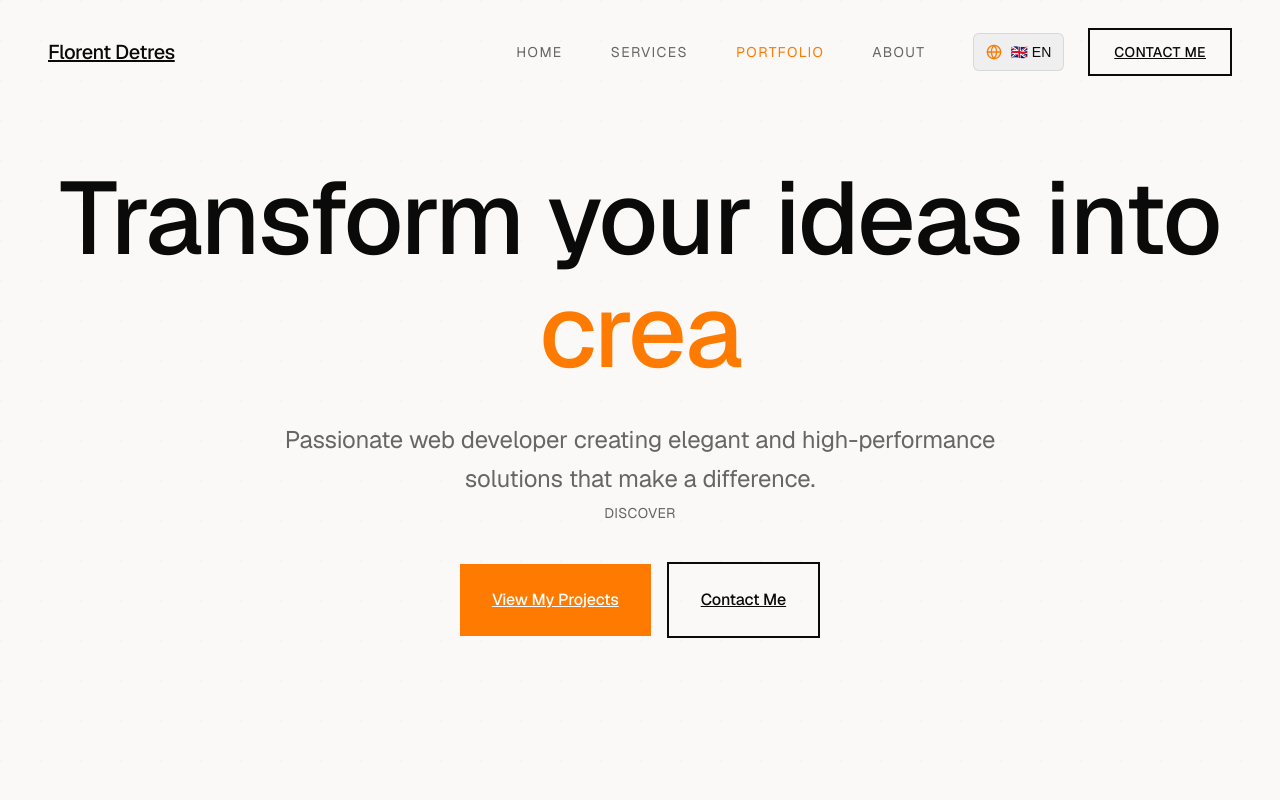
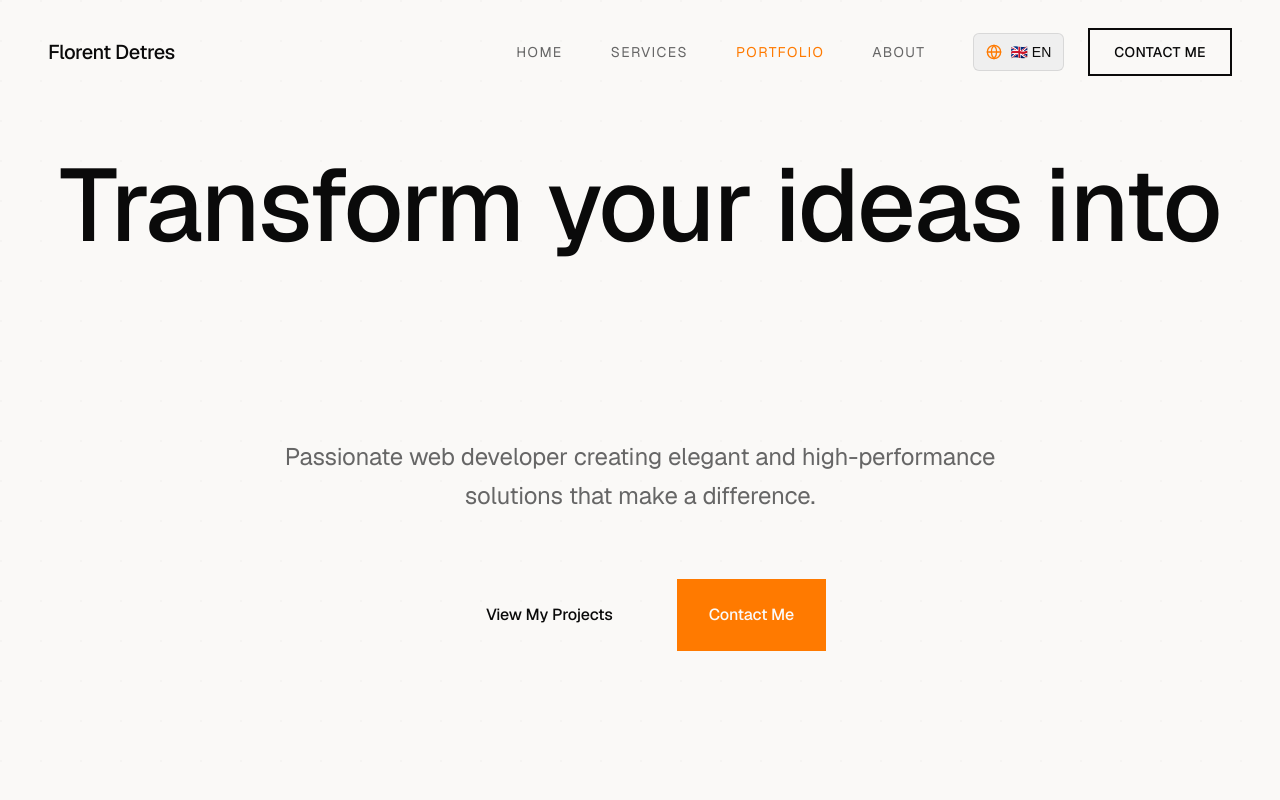
Before and after one commit to zharrow/zharrow.github.io, a Next.js app: page /en in a window 1280 px wide. Shown: the top 800 px of the page. Built offline with nearby package versions, Linux system fonts and the light colour scheme.

Commit message:
hero section au max

```diff
--- a/app/styles/_utilities.scss
+++ b/app/styles/_utilities.scss
@@ -111,9 +111,8 @@
   .md\:w-auto { width: auto; }
   .md\:min-w-\[300px\] { min-width: 300px; }
 }
-.max-w-\[1280px\] { max-width: 1280px; }
+.max-w-\[1290px\] { max-width: 1290px; }
 .max-w-none { max-width: none; }
-.max-w-3xl { max-width: 48rem; }
 .max-w-xs { max-width: 20rem; }
 .max-w-sm { max-width: 24rem; }
 .max-w-md { max-width: 28rem; }
--- a/app/styles/globals.scss
+++ b/app/styles/globals.scss
@@ -7,6 +7,11 @@
   box-sizing: border-box;
   padding: 0;
   margin: 0;
+}
+
+a{
+  text-decoration: none;
+  color: inherit;
 }
 
 html {
--- a/components/layout/HeaderPremium.tsx
+++ b/components/layout/HeaderPremium.tsx
@@ -69,7 +69,7 @@ export default function HeaderPremium() {
             : "bg-transparent mt-1"
         )}
       >
-      <nav className="max-w-[1280px] mx-auto px-6 md:px-12 py-6">
+      <nav className="max-w-[1290px] mx-auto px-6 md:px-12 py-6">
         <div className="flex items-center justify-between">
           {/* Logo */}
           <motion.a
--- a/components/sections/HeroPremium.tsx
+++ b/components/sections/HeroPremium.tsx
@@ -3,7 +3,8 @@
 import { motion } from "framer-motion";
 import { useTranslations } from "next-intl";
 import { Typewriter } from "@/components/ui/typewriter";
-import { MagneticButton } from "@/components/ui/magnetic-button";
+import { CornerButton } from "@/components/ui/corner-button";
+import { CornerButtonGroup } from "@/components/ui/corner-button-group";
 
 export default function HeroPremium() {
   const t = useTranslations("hero");
@@ -19,7 +20,7 @@ export default function HeroPremium() {
       </div>
 
       {/* Main Content */}
-      <div className="relative z-10 max-w-[1280px] mx-auto w-full text-center px-6 md:px-12">
+      <div className="relative z-10 max-w-[1300px] mx-auto w-full text-center px-6 md:px-12">
         <motion.div
           initial={{ opacity: 0, y: 40 }}
           animate={{ opacity: 1, y: 0 }}
@@ -27,9 +28,9 @@ export default function HeroPremium() {
           className="space-y-8"
         >
           {/* Main Heading */}
-          <h1 className="text-[clamp(2.5rem,8vw,7rem)] font-medium leading-[1.1] tracking-[-0.02em] text-black-deep">
+          <h1 className="text-[clamp(2.5rem,8vw,7rem)] h-64 font-medium leading-[1.1] tracking-[-0.02em] text-black-deep">
             {t("title")}{" "}
-            <span className="text-orange-pantone inline-block">
+            <span className="text-orange-pantone font-bold">
               <Typewriter
                 texts={[
                   t("titleHighlight.digital"),
@@ -58,24 +59,17 @@ export default function HeroPremium() {
             initial={{ opacity: 0, y: 20 }}
             animate={{ opacity: 1, y: 0 }}
             transition={{ duration: 1, delay: 0.4, ease: [0.22, 1, 0.36, 1] }}
-            className="flex flex-col sm:flex-row gap-4 justify-center items-center pt-8"
+            className="flex flex-col sm:flex-row gap-8 justify-center items-center pt-8"
           >
-            <MagneticButton
-              href="#portfolio"
-              strength={0.3}
-              className="bg-black-deep text-white-pure hover:bg-gray-secondary transition-all duration-500 px-8 py-6 text-base font-medium rounded-none group relative overflow-hidden inline-block"
-            >
-              <span className="relative z-10">{t("viewProjects")}</span>
-              <span className="absolute inset-0 bg-orange-pantone transform translate-y-full group-hover:translate-y-0 transition-transform duration-500" />
-            </MagneticButton>
+            <CornerButtonGroup>
+              <CornerButton href="#portfolio" variant="primary">
+                {t("viewProjects")}
+              </CornerButton>
 
-            <MagneticButton
-              href="#contact"
-              strength={0.3}
-              className="border-2 border-black-deep text-black-deep hover:bg-black-deep hover:text-white-pure transition-all duration-500 px-8 py-6 text-base font-medium rounded-none inline-block"
-            >
-              {t("contactMe")}
-            </MagneticButton>
+              <CornerButton href="#contact" variant="secondary">
+                {t("contactMe")}
+              </CornerButton>
+            </CornerButtonGroup>
           </motion.div>
         </motion.div>
 
@@ -90,7 +84,6 @@ export default function HeroPremium() {
             href="#services"
             className="flex flex-col items-center gap-2 text-gray-secondary hover:text-black-deep transition-colors duration-500 link-underline"
           >
-            <span className="text-sm tracking-wide uppercase">{t("scrollDown")}</span>
             <motion.div
               animate={{ y: [0, 8, 0] }}
               transition={{ duration: 2, repeat: Infinity, ease: "easeInOut" }}
--- /dev/null
+++ b/components/ui/corner-button-group.tsx
@@ -0,0 +1,32 @@
+"use client";
+
+import { createContext, useContext, useState, ReactNode } from "react";
+
+interface CornerButtonGroupContextType {
+  hoveredButton: string | null;
+  setHoveredButton: (id: string | null) => void;
+}
+
+const CornerButtonGroupContext = createContext<CornerButtonGroupContextType | undefined>(undefined);
+
+export function useCornerButtonGroup() {
+  const context = useContext(CornerButtonGroupContext);
+  if (!context) {
+    throw new Error("useCornerButtonGroup must be used within CornerButtonGroup");
+  }
+  return context;
+}
+
+interface CornerButtonGroupProps {
+  children: ReactNode;
+}
+
+export function CornerButtonGroup({ children }: CornerButtonGroupProps) {
+  const [hoveredButton, setHoveredButton] = useState<string | null>(null);
+
+  return (
+    <CornerButtonGroupContext.Provider value={{ hoveredButton, setHoveredButton }}>
+      {children}
+    </CornerButtonGroupContext.Provider>
+  );
+}
--- /dev/null
+++ b/components/ui/corner-button.tsx
@@ -0,0 +1,125 @@
+"use client";
+
+import { ReactNode, useState } from "react";
+import { motion } from "framer-motion";
+import { useCornerButtonGroup } from "./corner-button-group";
+
+interface CornerButtonProps {
+  children: ReactNode;
+  href?: string;
+  onClick?: () => void;
+  variant?: "primary" | "secondary";
+  className?: string;
+  id?: string;
+}
+
+export function CornerButton({
+  children,
+  href,
+  onClick,
+  variant = "primary",
+  className = "",
+  id = "",
+}: CornerButtonProps) {
+  const [isHovered, setIsHovered] = useState(false);
+  const { hoveredButton, setHoveredButton } = useCornerButtonGroup();
+  const Component = href ? motion.a : motion.button;
+
+  const isPrimary = variant === "primary";
+  const borderColor = isPrimary ? "bg-orange-pantone" : "bg-orange-pantone";
+  const bgColor = isPrimary ? "bg-black-deep" : "bg-orange-pantone";
+
+  // Si un autre bouton primary est hover, forcer la disparition du background du bouton secondary
+  const isOtherPrimaryHovered = !isPrimary && hoveredButton === "primary";
+
+  const handleMouseEnter = () => {
+    setIsHovered(true);
+    if (isPrimary) {
+      setHoveredButton("primary");
+    }
+  };
+
+  const handleMouseLeave = () => {
+    setIsHovered(false);
+    if (isPrimary) {
+      setHoveredButton(null);
+    }
+  };
+
+  return (
+    <Component
+      href={href}
+      onClick={onClick}
+      onMouseEnter={handleMouseEnter}
+      onMouseLeave={handleMouseLeave}
+      className={`group relative inline-block px-8 py-6 text-base font-medium no-underline ${className}`}
+    >
+      <motion.span
+        className="relative z-10"
+        animate={{
+          color: isPrimary
+            ? (isHovered ? "#FAFAFA" : "#0A0A0A")
+            : (isHovered || isOtherPrimaryHovered ? "#FF5722" : "#FAFAFA")
+        }}
+        transition={{ duration: 0.3 }}
+      >
+        {children}
+      </motion.span>
+
+      {/* Background fill */}
+      <motion.span
+        className={`absolute inset-0 ${bgColor} origin-center`}
+        animate={{
+          scale: isPrimary
+            ? (isHovered ? 1 : 0)
+            : (isHovered || isOtherPrimaryHovered ? 0 : 1)
+        }}
+        transition={{ duration: 0.5, ease: [0.22, 1, 0.36, 1] }}
+      />
+
+      {/* Top border */}
+      <motion.span
+        className={`absolute top-0 left-0 h-[2px] ${borderColor}`}
+        animate={{
+          width: isPrimary
+            ? (isHovered ? "100%" : "0%")
+            : (isHovered || isOtherPrimaryHovered ? "0%" : "100%")
+        }}
+        transition={{ duration: 0.4, ease: [0.22, 1, 0.36, 1] }}
+      />
+
+      {/* Right border */}
+      <motion.span
+        className={`absolute top-0 right-0 w-[2px] ${borderColor}`}
+        animate={{
+          height: isPrimary
+            ? (isHovered ? "100%" : "0%")
+            : (isHovered || isOtherPrimaryHovered ? "0%" : "100%")
+        }}
+        transition={{ duration: 0.4, ease: [0.22, 1, 0.36, 1], delay: 0.1 }}
+      />
+
+      {/* Bottom border */}
+      <motion.span
+        className={`absolute bottom-0 right-0 h-[2px] ${borderColor}`}
+        animate={{
+          width: isPrimary
+            ? (isHovered ? "100%" : "0%")
+            : (isHovered || isOtherPrimaryHovered ? "0%" : "100%")
+        }}
+        transition={{ duration: 0.4, ease: [0.22, 1, 0.36, 1], delay: 0.2 }}
+      />
+
+      {/* Left border */}
+      <motion.span
+        className={`absolute bottom-0 left-0 w-[2px] ${borderColor}`}
+        animate={{
+          height: isPrimary
+            ? (isHovered ? "100%" : "0%")
+            : (isHovered || isOtherPrimaryHovered ? "0%" : "100%")
+        }}
+        transition={{ duration: 0.4, ease: [0.22, 1, 0.36, 1], delay: 0.3 }}
+      />
+    </Component>
+  );
+}
--- a/components/ui/typewriter.tsx
+++ b/components/ui/typewriter.tsx
@@ -13,8 +13,8 @@ interface TypewriterProps {
 export function Typewriter({
   texts,
   className = "",
-  delay = 1500,
-  speed = 300,
+  delay = 2000,
+  speed = 80,
 }: TypewriterProps) {
   const [currentTextIndex, setCurrentTextIndex] = useState(0);
   const [displayText, setDisplayText] = useState("");
@@ -44,19 +44,55 @@ export function Typewriter({
           }
         }
       },
-      isDeleting ? speed / 2 : speed
+      isDeleting ? speed * 0.5 : speed + Math.random() * 40
     );
 
     return () => clearTimeout(timeout);
   }, [displayText, isDeleting, currentTextIndex, texts, delay, speed]);
 
   return (
-    <span className={className}>
-      {displayText}
+    <span className={`inline-flex items-baseline ${className}`}>
+      <span className="relative whitespace-nowrap">
+        {displayText.split("").map((char, index) => (
+          <motion.span
+            key={`${currentTextIndex}-char-${index}`}
+            initial={{
+              opacity: 0,
+              y: 10,
+              filter: "blur(4px)"
+            }}
+            animate={{
+              opacity: 1,
+              y: 0,
+              filter: "blur(0px)"
+            }}
+            transition={{
+              duration: 0.2,
+              ease: [0.22, 1, 0.36, 1],
+              delay: 0
+            }}
+            className="inline-block"
+          >
+            {char === " " ? "\u00A0" : char}
+          </motion.span>
+        ))}
+      </span>
+
+      {/* Curseur avec effet premium */}
       <motion.span
-        animate={{ opacity: [1, 0] }}
-        transition={{ duration: 0.8, repeat: Infinity, repeatType: "reverse" }}
-        className="inline-block w-0.5 h-[1em] bg-current ml-1 align-middle"
+        animate={{
+          opacity: [1, 0.3, 1],
+          scaleY: [1, 0.9, 1]
+        }}
+        transition={{
+          duration: 1.2,
+          repeat: Infinity,
+          ease: "easeInOut"
+        }}
+        className="inline-block w-[3px] h-[1em] bg-current ml-1.5 rounded-full"
+        style={{
+          boxShadow: "0 0 8px currentColor"
+        }}
       />
     </span>
   );
--- a/messages/en.json
+++ b/messages/en.json
@@ -19,7 +19,6 @@
     "subtitle": "Passionate web developer creating elegant and high-performance solutions that make a difference.",
     "viewProjects": "View My Projects",
     "contactMe": "Contact Me",
-    "scrollDown": "Discover",
     "stats": {
       "experience": "Years of experience",
       "projects": "Projects completed",
--- a/messages/es.json
+++ b/messages/es.json
@@ -19,7 +19,6 @@
     "subtitle": "Desarrollador web apasionado, creo soluciones elegantes y eficientes que marcan la diferencia.",
     "viewProjects": "Ver mis proyectos",
     "contactMe": "Contáctame",
-    "scrollDown": "Descubrir",
     "stats": {
       "experience": "Años de experiencia",
       "projects": "Proyectos realizados",
--- a/messages/fr.json
+++ b/messages/fr.json
@@ -19,7 +19,6 @@
     "subtitle": "Développeur web passionné, je crée des solutions élégantes et performantes qui font la différence.",
     "viewProjects": "Voir mes projets",
     "contactMe": "Me contacter",
-    "scrollDown": "Découvrir",
     "stats": {
       "experience": "Années d'expérience",
       "projects": "Projets réalisés",
```
Also changed, not shown: app/api/contact/route.ts (+37 -5 lines), components/sections/ContactPremium.tsx (+12 -1 lines), 1 other file (tests, documents, lock files or other folders).
